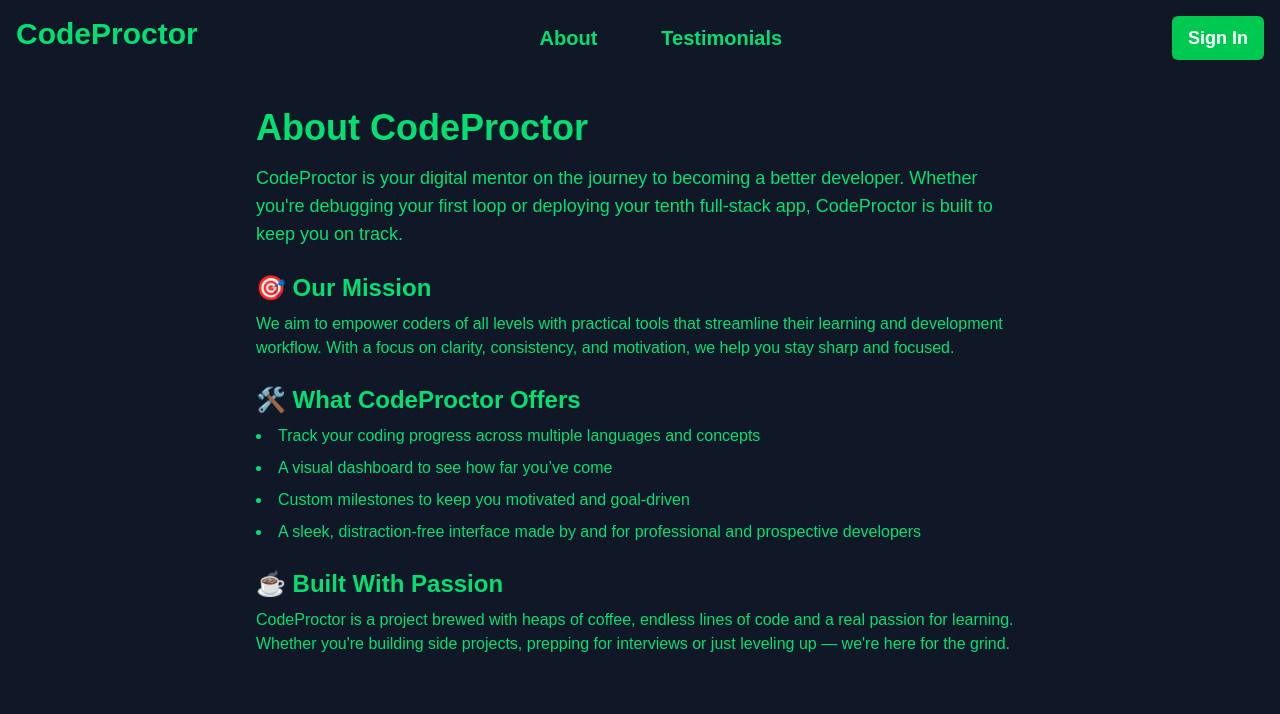
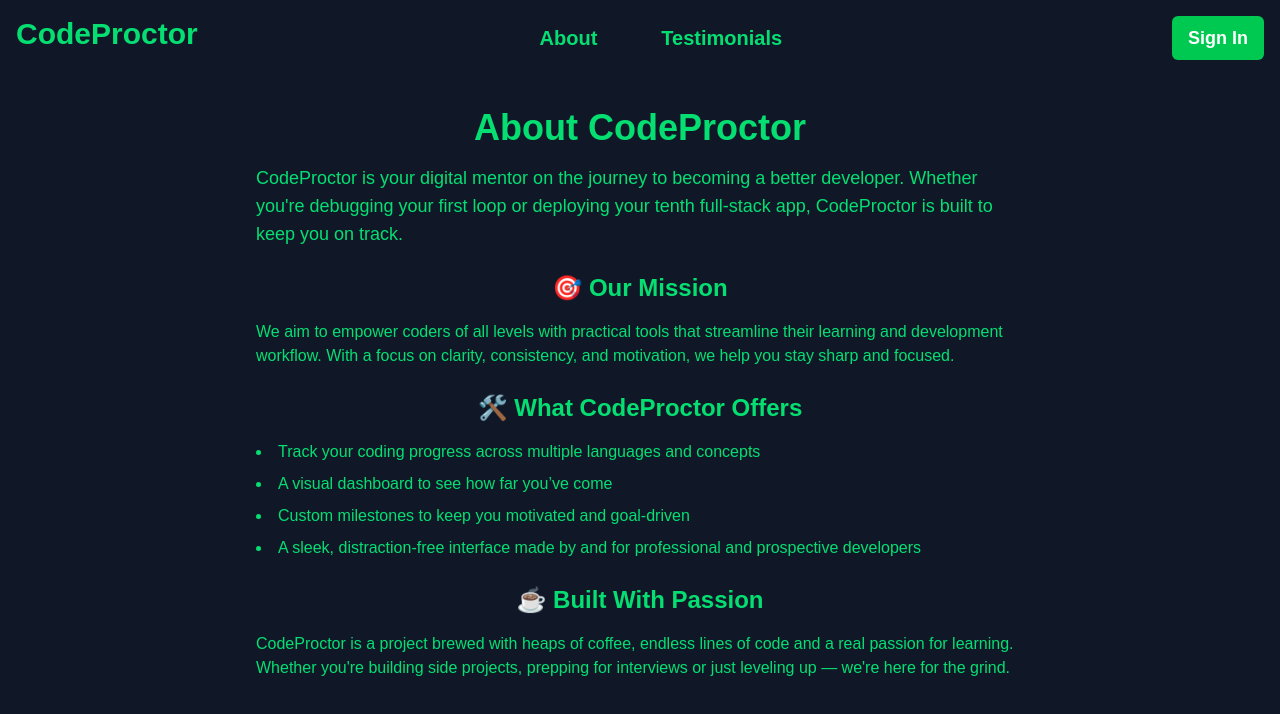
Before and after one commit to thedevarchive/code-proctor, a Next.js app: page /about in a window 1280 px wide. Shown: the top 714 px of the page. Built offline with nearby package versions, Linux system fonts and the light colour scheme.

Commit message:
Formatted text in about page

```diff
--- a/src/app/about/page.js
+++ b/src/app/about/page.js
@@ -10,17 +10,17 @@ export default function About() {
             {/* Quote at the top */}
             <div className="min-h-screen p-8">
                 <div className="max-w-3xl mx-auto">
-                    <h1 className="text-4xl font-bold mb-4">About CodeProctor</h1>
+                    <h1 className="text-4xl font-bold mb-4 text-center">About CodeProctor</h1>
                     <p className="text-lg mb-6">
                         CodeProctor is your digital mentor on the journey to becoming a better developer. Whether you're debugging your first loop or deploying your tenth full-stack app, CodeProctor is built to keep you on track.
                     </p>
 
-                    <h2 className="text-2xl font-semibold mb-2">🎯 Our Mission</h2>
+                    <h2 className="text-2xl font-semibold mb-4 text-center">🎯 Our Mission</h2>
                     <p className="mb-6">
                         We aim to empower coders of all levels with practical tools that streamline their learning and development workflow. With a focus on clarity, consistency, and motivation, we help you stay sharp and focused.
                     </p>
 
-                    <h2 className="text-2xl font-semibold mb-2">🛠️ What CodeProctor Offers</h2>
+                    <h2 className="text-2xl font-semibold mb-4 text-center">🛠️ What CodeProctor Offers</h2>
                     <ul className="list-disc list-inside mb-6 space-y-2">
                         <li>Track your coding progress across multiple languages and concepts</li>
                         <li>A visual dashboard to see how far you’ve come</li>
@@ -28,7 +28,7 @@ export default function About() {
                         <li>A sleek, distraction-free interface made by and for professional and prospective developers</li>
                     </ul>
 
-                    <h2 className="text-2xl font-semibold mb-2">☕ Built With Passion</h2>
+                    <h2 className="text-2xl font-semibold mb-4 text-center">☕ Built With Passion</h2>
                     <p className="mb-6">
                         CodeProctor is a project brewed with heaps of coffee, endless lines of code and a real passion for learning. Whether you're building side projects, prepping for interviews or just leveling up — we're here for the grind.
                     </p>
```
